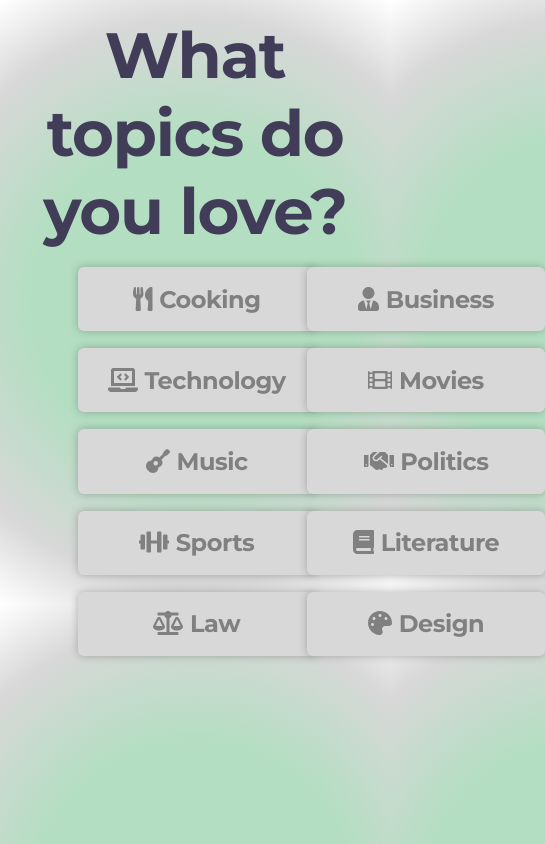
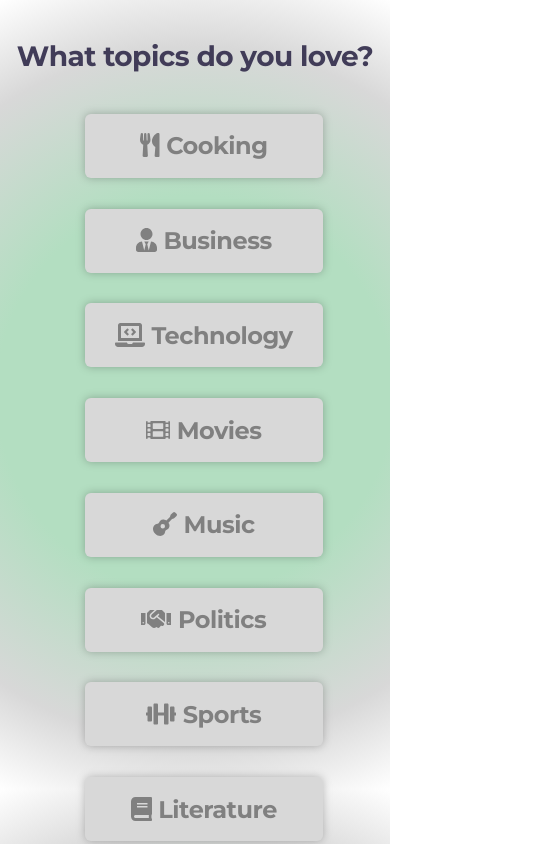
Before and after one commit to davipaula/vocable-me, a React (Create React App) app in the folder frontend/: page / in a window 390 px wide. Shown: the top 844 px of the page, 545 px wide, since content can reach past the window. Built offline with nearby package versions, Linux system fonts and the light colour scheme.

Commit message:
drafting responsive version

```diff
--- a/frontend/src/views/SelectTopic/styles.css
+++ b/frontend/src/views/SelectTopic/styles.css
@@ -40,3 +40,21 @@ main.topics-scene div.topics-container div:hover h3 {
 main.topics-scene div.topics-container div h3 svg {
   margin-right: 3%;
 }
+
+@media screen and (max-width: 450px) {
+  main.topics-scene h1.topics-title {
+    font-size: 28px;
+    margin: 10% auto;
+  }
+
+  main.topics-scene div.topics-container {
+    text-align: center;
+    display: grid;
+    grid-template-columns: 1fr;
+    width: 60vw;
+  }
+
+  main.topics-scene div.topics-container div {
+    justify-self: center !important;
+  }
+}
```
